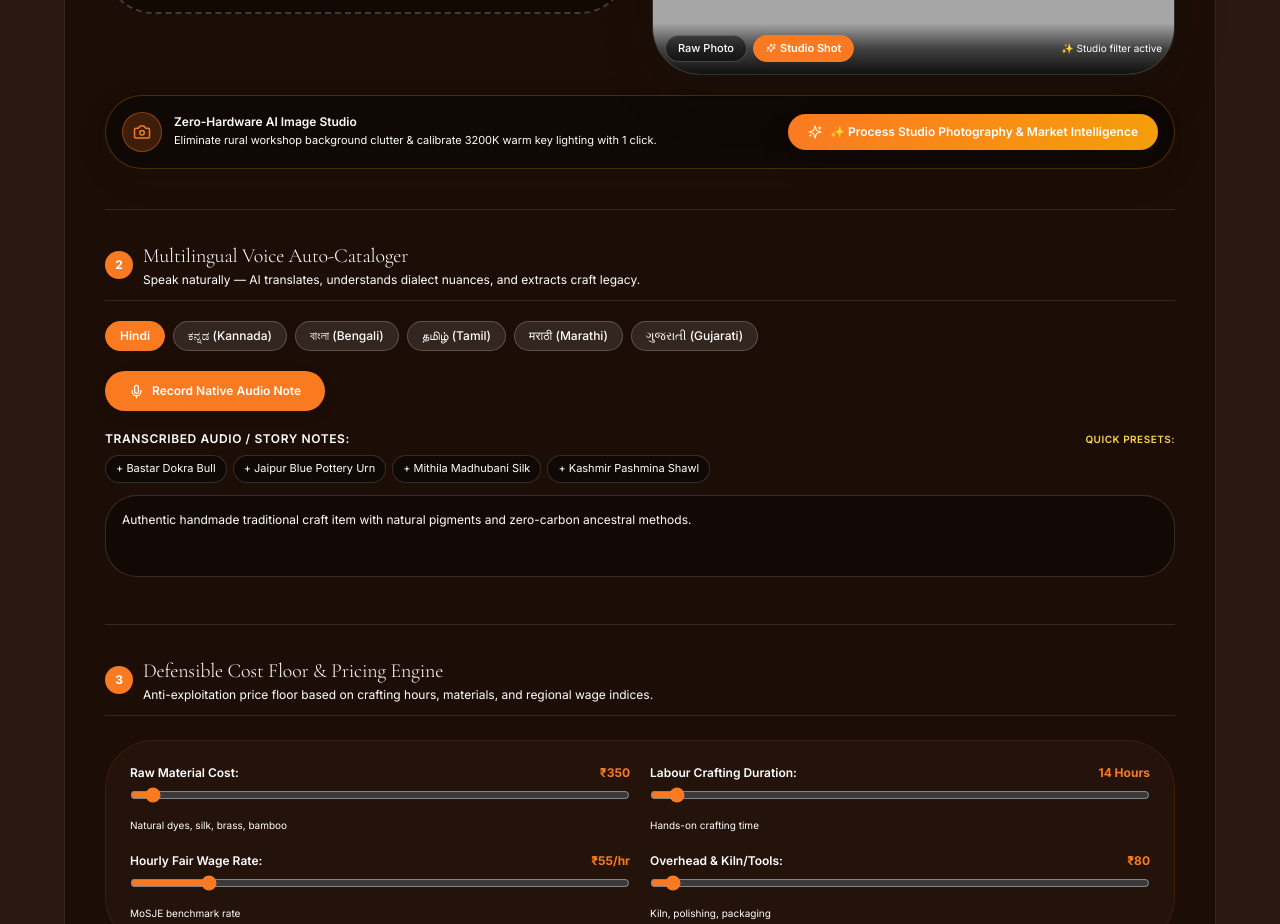
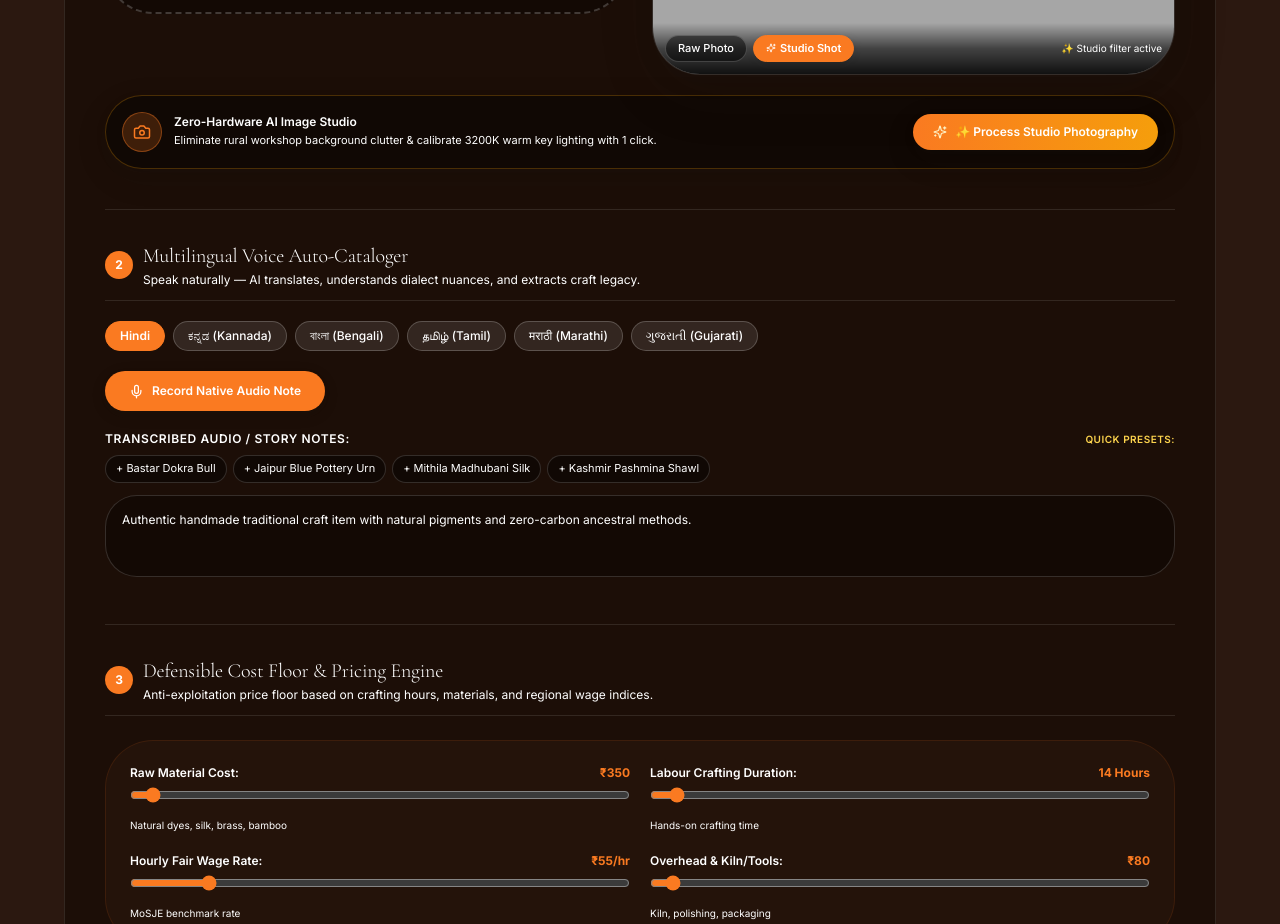
Before and after one commit to Naren1520/ALMS, a Next.js app in the folder frontend/: page /artisan/create-product in a window 1280 px wide. Shown: the part 1600-2524 px from the top of the page. Built offline with nearby package versions, Linux system fonts and the light colour scheme; grey boxes are pictures that could not be loaded.

Commit message:
perf: optimize image refinement with lightweight thumbnail and decouple photo button from market analysis

```diff
--- a/frontend/src/app/artisan/create-product/page.tsx
+++ b/frontend/src/app/artisan/create-product/page.tsx
@@ -251,10 +251,10 @@ export default function CreateProductPage() {
         dominantPalette: ['#B8860B', '#CD5C5C', '#2F4F4F', '#D4AF37'],
       };
 
-      // Try server endpoint (Python AI service with rembg background removal)
+      // Try server endpoint (Python AI service studio refinement)
       try {
         const controller = new AbortController();
-        const timeoutId = setTimeout(() => controller.abort(), 3500);
+        const timeoutId = setTimeout(() => controller.abort(), 12000);
         const res = await fetch('/api/v1/products/enhance-image', {
           method: 'POST',
           headers: { 'Content-Type': 'application/json' },
@@ -1017,17 +1017,17 @@ export default function CreateProductPage() {
 
                   <button
                     type="button"
-                    onClick={() => runCompleteStudioPipeline(enhancedImageUrl || imagePreviewUrl)}
-                    disabled={isEnhancingImage || isAnalyzing}
+                    onClick={() => enhanceImageStudio(imagePreviewUrl || enhancedImageUrl)}
+                    disabled={isEnhancingImage}
                     className="w-full sm:w-auto px-5 py-2.5 bg-gradient-to-r from-[#FA7A21] to-amber-500 hover:from-[#e06917] hover:to-amber-600 text-white font-semibold text-xs rounded-xl shadow-lg hover:shadow-orange-500/25 flex items-center justify-center gap-2 cursor-pointer disabled:opacity-50 transition-all transform hover:-translate-y-0.5"
                   >
-                    <Sparkles size={14} className={isEnhancingImage || isAnalyzing ? "animate-spin text-white" : "text-amber-100"} />
+                    <Sparkles size={14} className={isEnhancingImage ? "animate-spin text-white" : "text-amber-100"} />
                     <span>
-                      {isEnhancingImage || isAnalyzing
-                        ? 'Regenerating Studio & Market Intelligence...'
+                      {isEnhancingImage
+                        ? 'Refining Studio Photo...'
                         : enhancedImageUrl
-                          ? '✨ Re-Generate Studio Photo & Market Intelligence'
-                          : '✨ Process Studio Photography & Market Intelligence'}
+                          ? '✨ Re-Process Studio Photography'
+                          : '✨ Process Studio Photography'}
                     </span>
                   </button>
                 </div>
```
Also changed, not shown: 1 other file (tests, documents, lock files or other folders).
